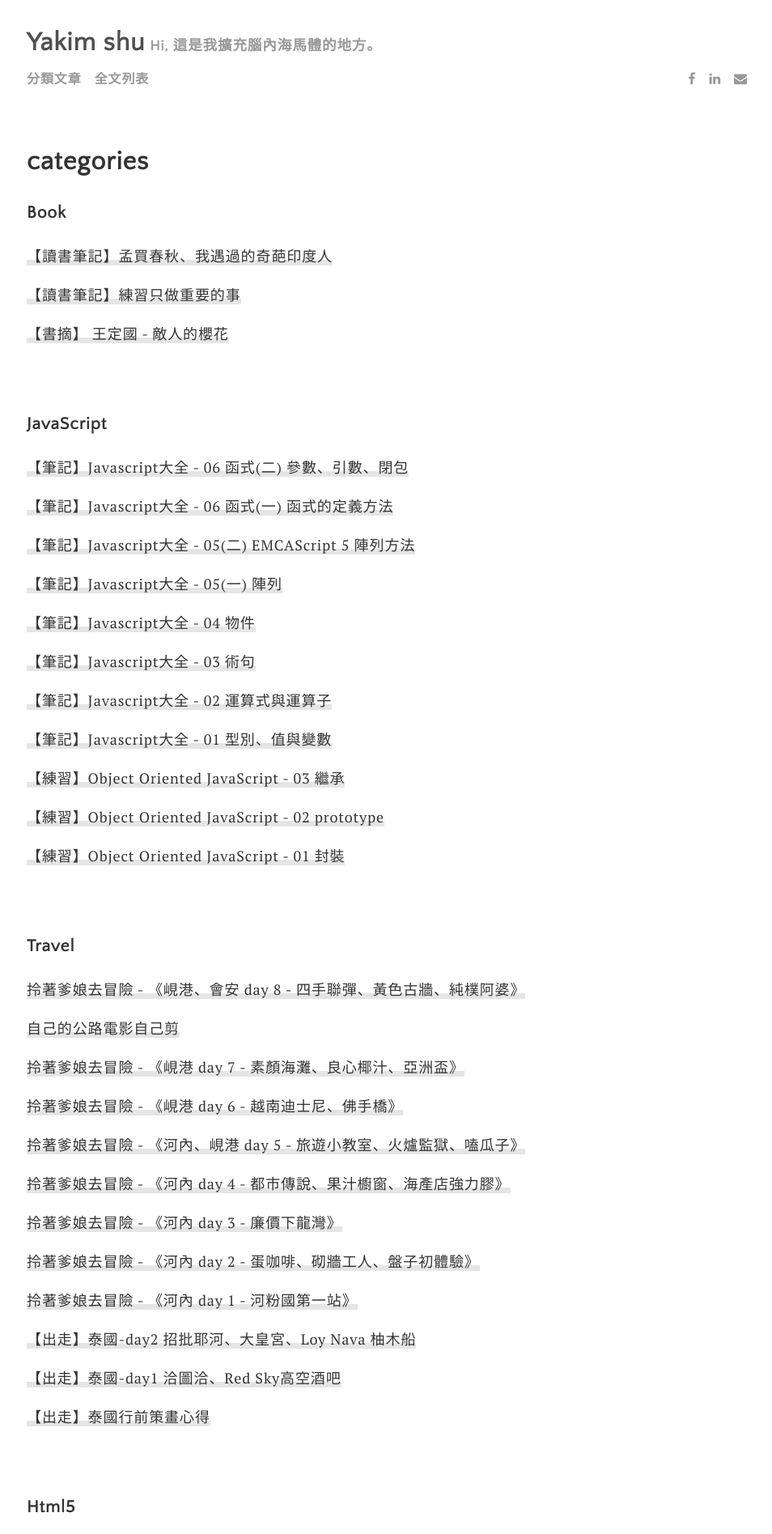
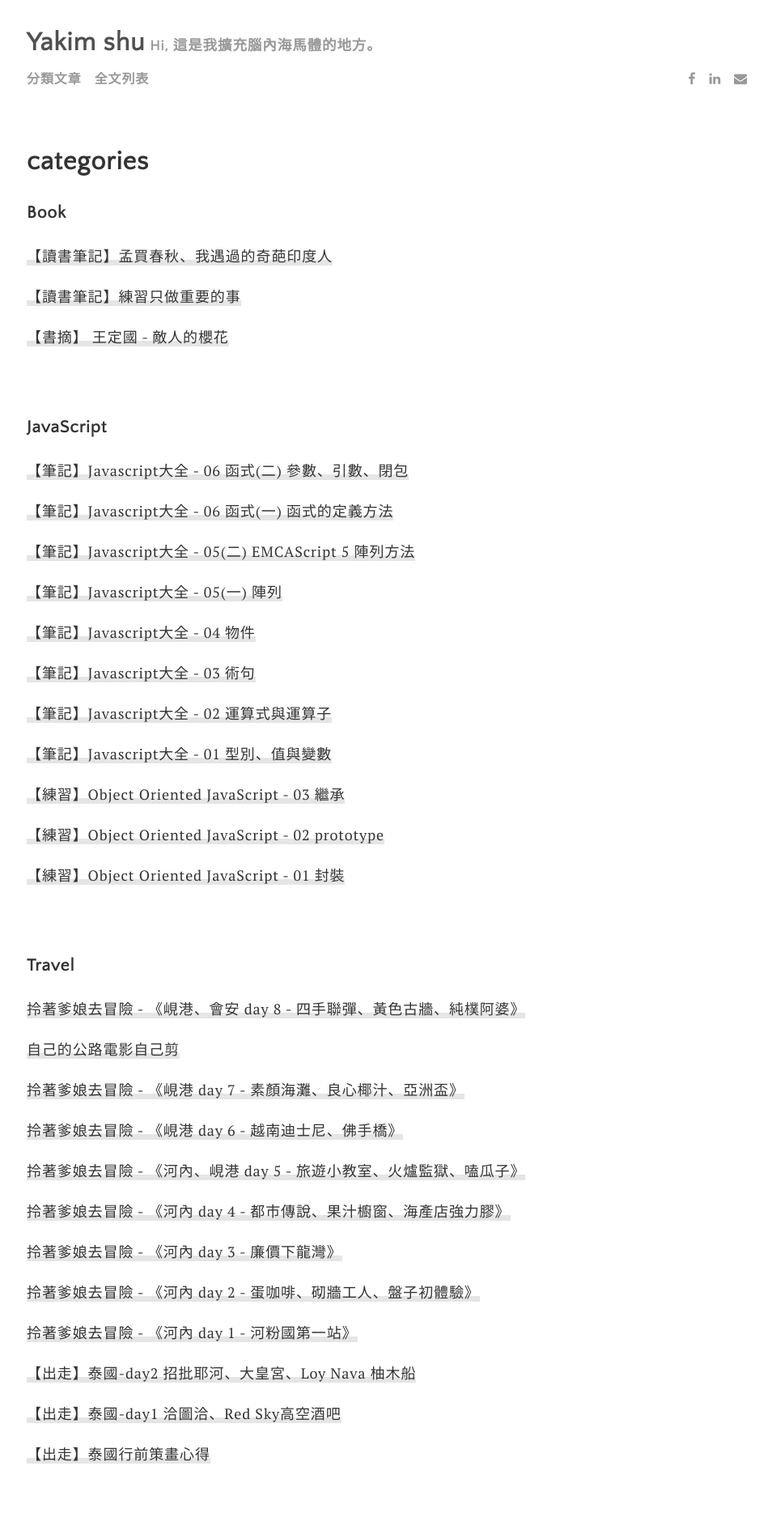
Before and after one commit to yakim-shu/blogger, a Jekyll site: the page built from category.md, in a window 1280 px wide. Shown: the top 1895 px of the page at 81% size, without its empty margins (159-1113 px from the left). Built offline with Jekyll 4.4.1, drawn with Linux system fonts in a browser that asks for light colours; nearby versions of some CDN libraries.

Commit message:
Modify 2

```diff
--- a/category.md
+++ b/category.md
@@ -7,10 +7,7 @@
   <h3>{{ category[0] }}</h3>
   <ul class="posts">
     {% for post in category[1] %}
-      <li itemscope>
-        <a href="{{ post.url }}">{{ post.title }}</a>
-        <p class="post-date"></p>
-      </li>
+      <p><a href="{{ post.url }}">{{ post.title }}</a></p>
     {% endfor %}
   </ul>
 {% endfor %}
```
Also changed, not shown: 1 other file.
